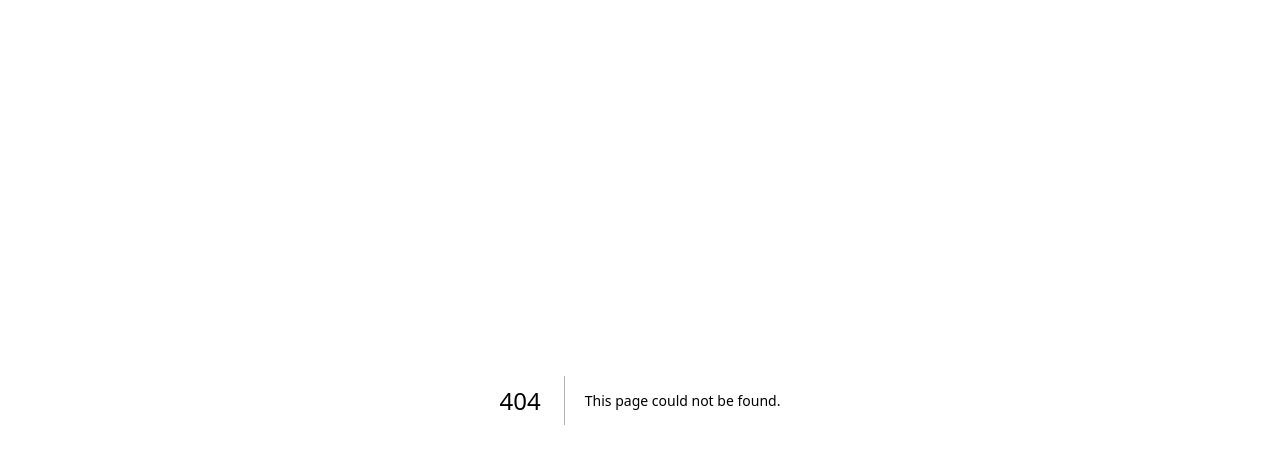
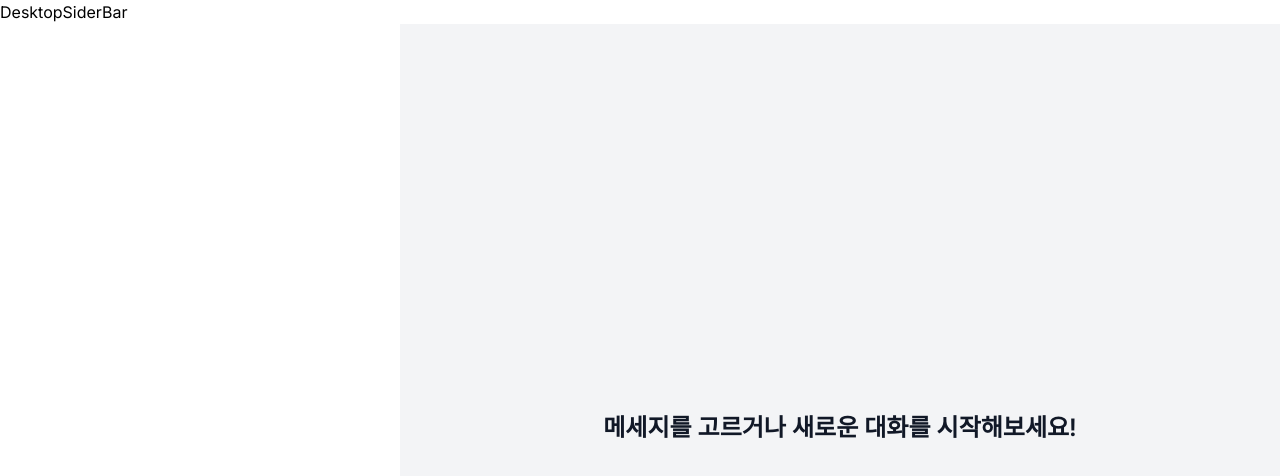
Before and after one commit to houndhollis/next13-components, a Next.js app: page /users in a window 1280 px wide. Before the commit this address had no page. Shown: the top 476 px of the page. Built offline with nearby package versions, Linux system fonts and the light colour scheme.

Commit message:
feat: 로그인 후 메인 페이지 초기 작업

```diff
--- a/app/(site)/component/AuthForm.tsx
+++ b/app/(site)/component/AuthForm.tsx
@@ -59,7 +59,7 @@ const AuthForm = () => {
 
     if (variant === 'REFISTER') {
       axios.post('/api/register', data)
-      .then(() => toast.success('회원 가입에 성공하였습니다.'))
+      .then(() => signIn('credentials', data))
       .catch(() => toast.error('실패하였습니다.'))
       .finally(() => setIsLoading(false));
     }
@@ -73,6 +73,7 @@ const AuthForm = () => {
       .then((result) => {
         if (!result?.error) {
           toast.success('로그인 되었습니다.');
+          router.push('/users');
         }
         if (result?.error) {
           toast.error('로그인에 실패하였습니다.');
--- /dev/null
+++ b/app/components/EmptyState.tsx
@@ -0,0 +1,25 @@
+import React from 'react'
+
+const EmptyState = () => {
+  return (
+    <div className="
+      px-4
+      py-10
+      sm:px-6
+      lg:px-8
+      h-full
+      flex
+      justify-center
+      items-center
+      bg-gray-100"
+    >
+      <div className="text-center flex flex-col items-center ">
+        <h3 className="mt-2 text-2xl font-semibold text-gray-900">
+          메세지를 고르거나 새로운 대화를 시작해보세요!
+        </h3>
+      </div>
+    </div>
+  )
+}
+
+export default EmptyState
--- /dev/null
+++ b/app/components/sidebar/DesktopSiderBar.tsx
@@ -0,0 +1,9 @@
+import React from 'react'
+
+const DesktopSiderBar = () => {
+  return (
+    <div>DesktopSiderBar</div>
+  )
+}
+
+export default DesktopSiderBar
--- /dev/null
+++ b/app/components/sidebar/SideBar.tsx
@@ -0,0 +1,17 @@
+import React from 'react'
+import DesktopSiderBar from './DesktopSiderBar';
+
+async function SideBar({ children }: {
+  children: React.ReactNode;
+}) {
+  return (
+    <div className="h-full">
+      <DesktopSiderBar/>
+      <main className="lg:pl-20 h-full">
+        {children}
+      </main>
+    </div>
+  )
+}
+
+export default SideBar
--- a/app/users/Pages.tsx
+++ /dev/null
@@ -1,9 +0,0 @@
-import React from 'react'
-
-const Users = () => {
-  return (
-    <div>Hello Users!</div>
-  )
-}
-
-export default Users
--- /dev/null
+++ b/app/users/layout.tsx
@@ -0,0 +1,17 @@
+import React from "react";
+import SideBar from "../components/sidebar/SideBar";
+
+export default async function UsersLayout({
+  children
+}: {
+  children: React.ReactNode
+}) {
+  return (
+    // @ts-expect-error Server Component
+    <SideBar>
+      <div className="h-full">
+        {children}
+      </div>
+    </SideBar>
+  )
+}
--- /dev/null
+++ b/app/users/page.tsx
@@ -0,0 +1,15 @@
+'use client'
+import React from 'react';
+
+import EmptyState from '../components/EmptyState';
+import { signOut } from 'next-auth/react';
+
+const Users = () => {
+  return (
+    <div className="hidden lg:block lg:pl-80 h-full">
+      <EmptyState/>
+    </div>
+  )
+}
+
+export default Users
```
